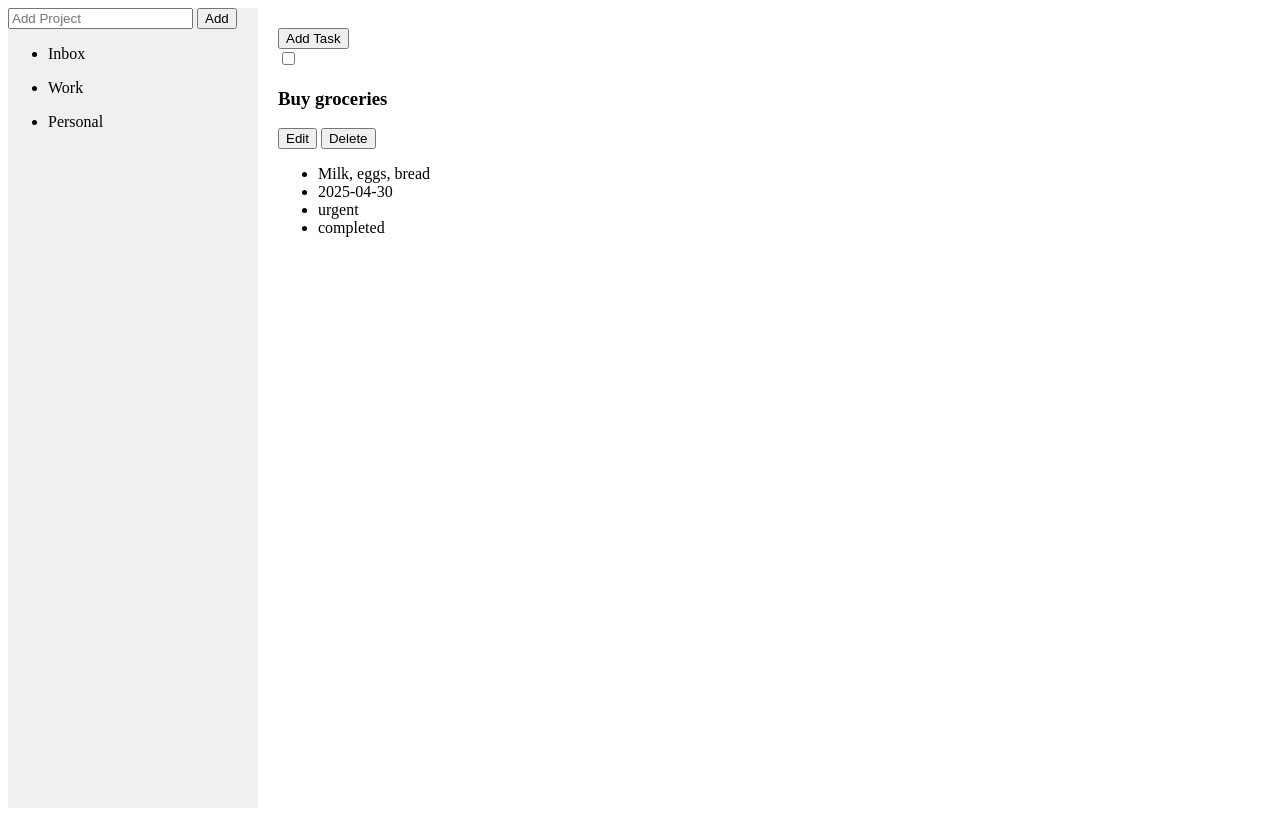
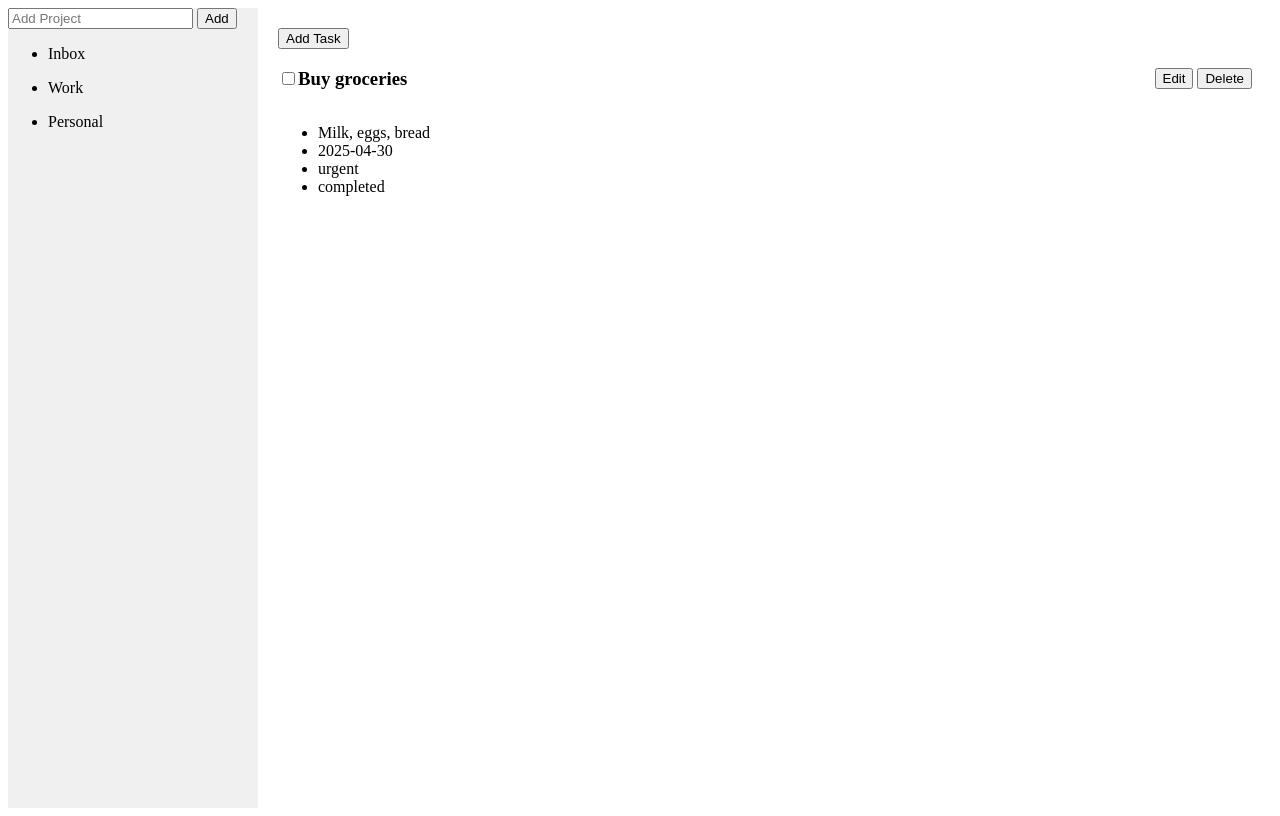
Before and after one commit to Abdl-Hafeez/to-do-app, a website built with webpack: page src/index.html in a window 1280 px wide. Built offline with nearby package versions, Linux system fonts and the light colour scheme.

Commit message:
Add styles for task list item layout and status

```diff
--- a/src/style.css
+++ b/src/style.css
@@ -20,3 +20,19 @@
     padding: 8px;
     border-radius: 4px;
 }
+
+.frontline {
+    display: flex;
+    justify-content: space-between;
+    align-items: center;
+}
+
+.first-div {
+    display: flex;
+}
+
+.completed {
+    text-decoration: line-through;
+    color: gray;
+    opacity: 0.6;
+}
```
